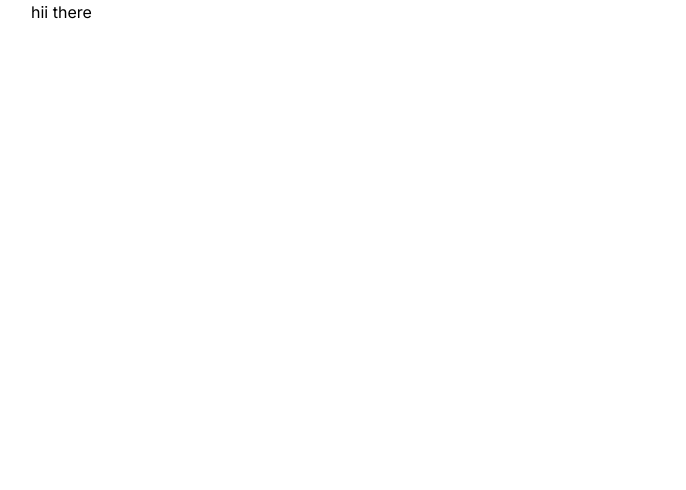
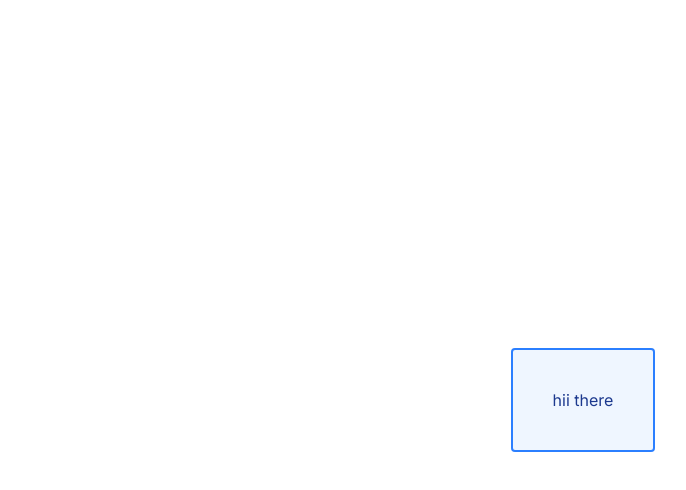
Before and after one commit to rshdhere/airbnb-shadcn-nextjs-template, a Next.js app: page / in a window 1280 px wide. Shown: the top 490 px of the page, without its empty margins (57-743 px from the left). Built offline with nearby package versions, Linux system fonts and the light colour scheme.

Commit message:
test: testing lint-staged #3

```diff
--- a/app/components/component.tsx
+++ b/app/components/component.tsx
@@ -10,7 +10,14 @@ const New = ({
   children: React.ReactNode;
 } & React.LabelHTMLAttributes<HTMLLabelElement>) => {
   return (
-    <label {...props} htmlFor="dad" className={cn('m-12 p-10', className)}>
+    <label
+      {...props}
+      htmlFor="something"
+      className={cn(
+        'm-12 rounded border-2 border-blue-500 bg-blue-50 p-10 text-blue-900',
+        className,
+      )}
+    >
       {children}
     </label>
   );
--- a/app/page.tsx
+++ b/app/page.tsx
@@ -3,7 +3,7 @@ import Component from '@/components/component';
 
 export default function Home() {
   return (
-    <div>
+    <div className="flex min-h-screen items-center justify-center">
       <Component />
     </div>
   );
```
